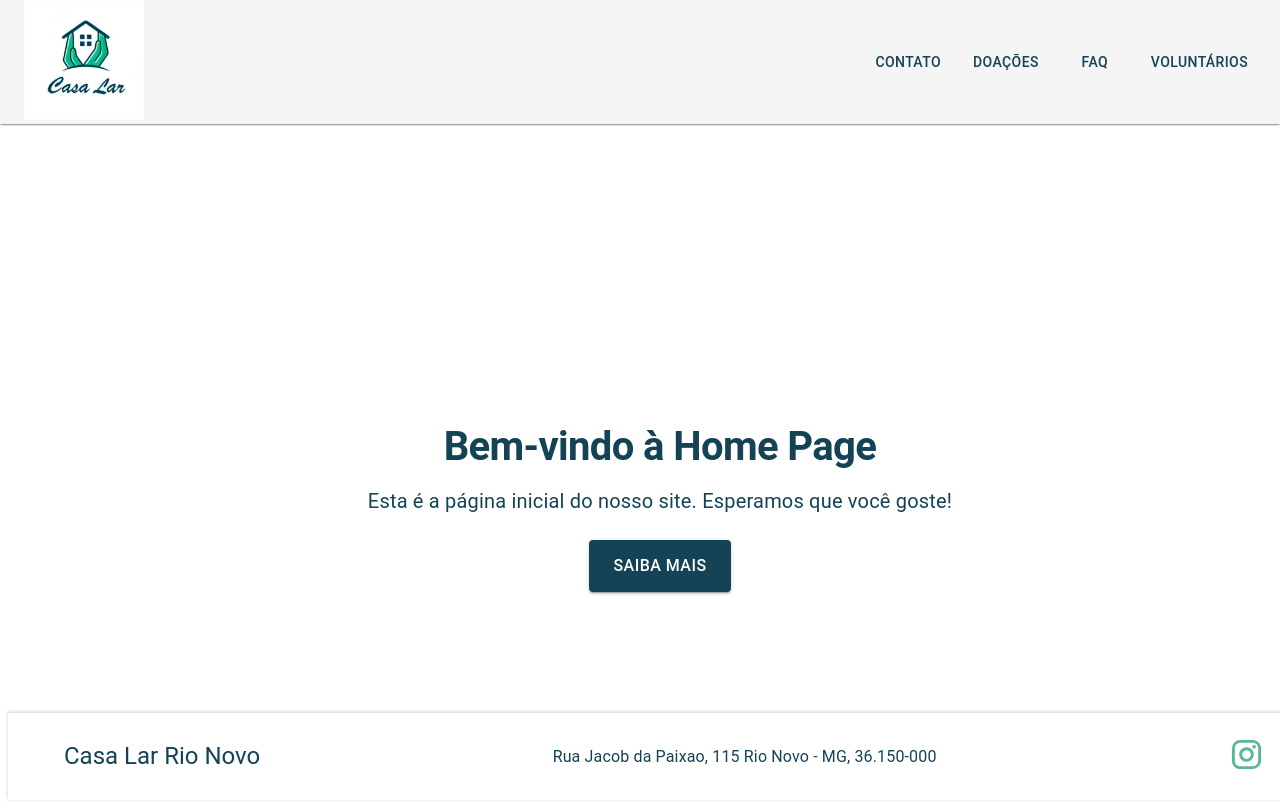
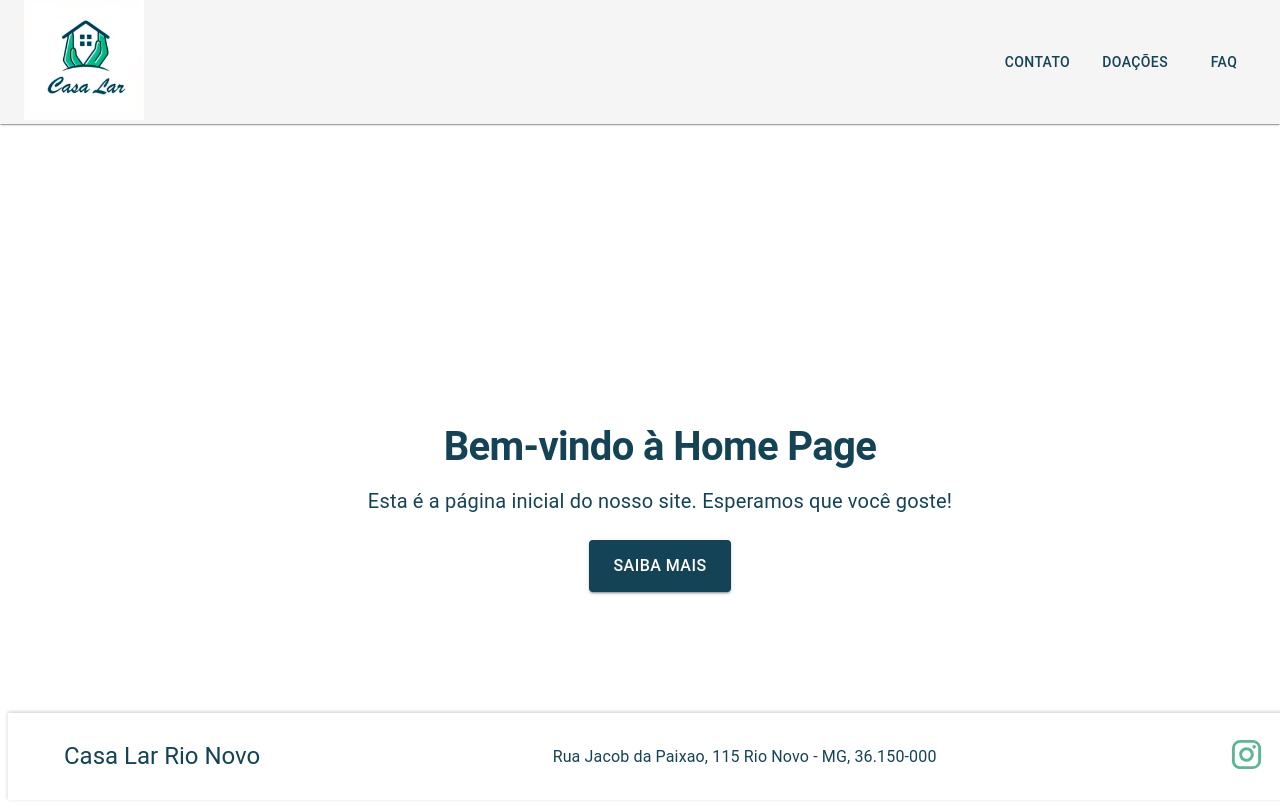
Before and after one commit to Acauhi99/front--casa-lar-rio-novo, a React (Vite) app: page / in a window 1280 px wide. Shown: the top 808 px of the page. Built offline with nearby package versions, Linux system fonts and the light colour scheme.

Commit message:
delete: retirado referencia a pagina de voluntarios

```diff
--- a/src/components/Header/Header.jsx
+++ b/src/components/Header/Header.jsx
@@ -23,9 +23,6 @@ export const Header = () => {
           <Button color="primary" component={Link} href="/faq">
             FAQ
           </Button>
-          <Button color="primary" component={Link} href="/volunteers">
-            Voluntários
-          </Button>
         </Box>
       </Toolbar>
     </AppBar>
```
Also changed, not shown: 1 other file (tests, documents, lock files or other folders).
